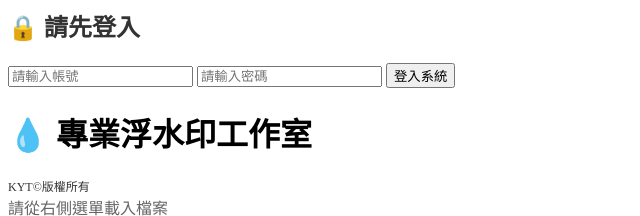
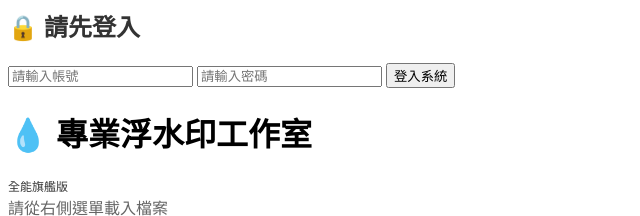
Before and after one commit to yt531/WatermarkProject-_v2, a plain HTML site: page index.html in a window 1280 px wide. Shown: the top 216 px of the page, 0-640 px from the left. Drawn offline with nearby package versions, Linux system fonts and the light colour scheme; a script that the page names is missing.

Commit message:
Update index.html

```diff
--- a/index.html
+++ b/index.html
@@ -2,10 +2,7 @@
 <html lang="zh-TW">
   <head>
     <meta charset="UTF-8" />
-    <meta
-      name="viewport"
-      content="width=device-width, initial-scale=1.0, maximum-scale=1.0, user-scalable=no"
-    />
+    <meta name="viewport" content="width=device-width, initial-scale=1.0, maximum-scale=1.0, user-scalable=no" />
     <title>專業浮水印工作室</title>
 
     <script src="https://unpkg.com/pdf-lib@1.17.1/dist/pdf-lib.min.js"></script>
@@ -26,14 +23,11 @@
   <body>
     <div id="loginOverlay">
       <div class="login-card">
-        <h2 style="margin-top: 0; color: #333">🔒 請先登入</h2>
+        <h2 style="margin-top: 0; color: #333;">🔒 請先登入</h2>
         <input type="text" id="loginUser" placeholder="請輸入帳號" />
         <input type="password" id="loginPass" placeholder="請輸入密碼" />
         <button onclick="checkLogin()" class="login-btn">登入系統</button>
-        <div
-          id="loginError"
-          style="color: red; font-size: 12px; margin-top: 10px; display: none"
-        >
+        <div id="loginError" style="color: red; font-size: 12px; margin-top: 10px; display: none;">
           帳號或密碼錯誤
         </div>
       </div>
@@ -41,7 +35,7 @@
 
     <header>
       <h1>💧 專業浮水印工作室</h1>
-      <div style="font-size: 12px; opacity: 0.8">KYT©版權所有</div>
+      <div style="font-size: 12px; opacity: 0.8">全能旗艦版</div>
     </header>
 
     <div class="main-workspace">
```
